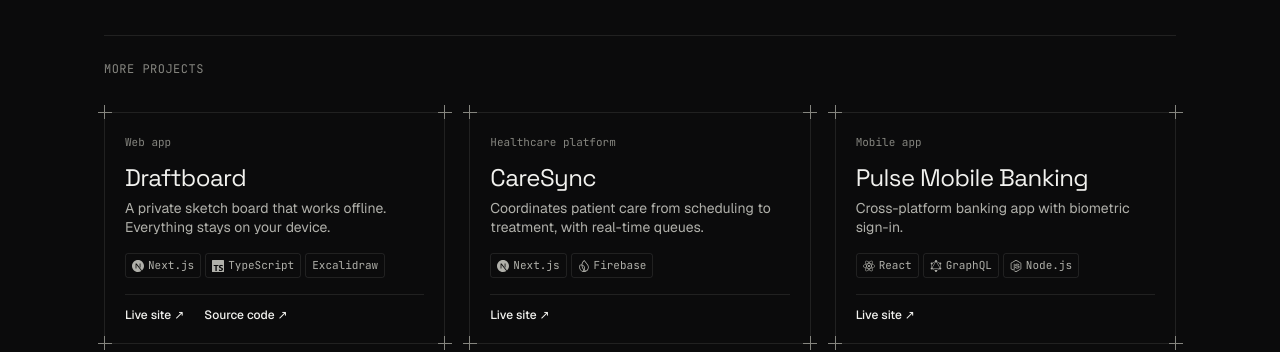
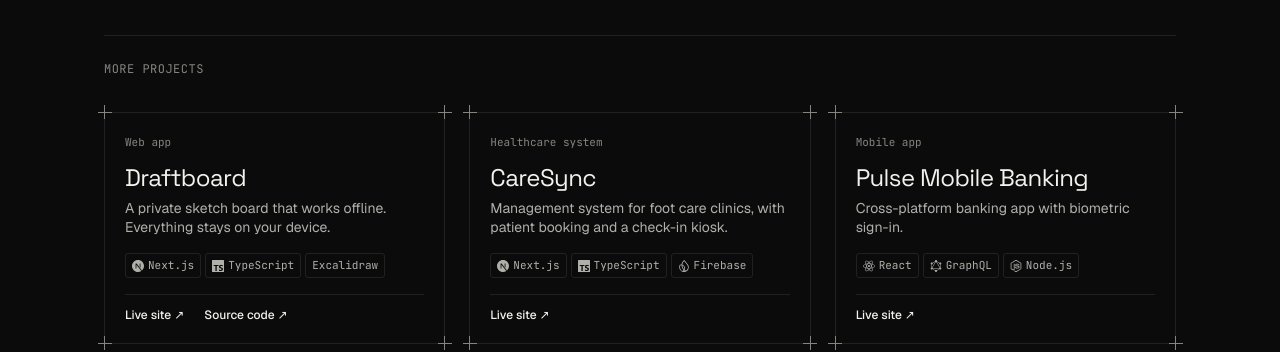
Before and after one commit to mtauhidul/mirtauhid.com-v6, a Next.js app: page / in a window 1280 px wide. Shown: the part 2540-2892 px from the top of the page. Built offline with nearby package versions, Linux system fonts and the light colour scheme; no server answers.

Commit message:
content: CareSync details (foot care clinics, patient booking, kiosk; Next.js/TypeScript/Firebase)
Co-Authored-By: Claude Sonnet 5.5 <noreply@anthropic.com>

```diff
--- a/src/content/projects.ts
+++ b/src/content/projects.ts
@@ -42,18 +42,18 @@ export const projects: CaseStudy[] = [
   {
     title: "CareSync",
     slug: "caresync",
-    kind: "Healthcare platform",
+    kind: "Healthcare system",
     context: "",
     role: "Frontend design engineer",
     year: "2026",
     summary:
-      "Coordinates patient care from scheduling to treatment, with real-time queues.",
+      "Management system for foot care clinics, with patient booking and a check-in kiosk.",
     problem:
-      "Patient visits pass through many steps, and staff need to see where each one stands.",
+      "Clinics need staff, patients and the waiting room working from the same live picture.",
     solution:
-      "A platform that tracks each encounter from appointment to completion, with check-in, a live waiting queue and treatment status.",
+      "Three connected parts: a staff portal with real-time room status and dashboards, a patient portal for booking and managing appointments, and a self-service check-in kiosk.",
     results: [],
-    stack: ["Next.js", "Firebase"],
+    stack: ["Next.js", "TypeScript", "Firebase"],
     live: "https://caresync-v2.vercel.app",
   },
   {
```
